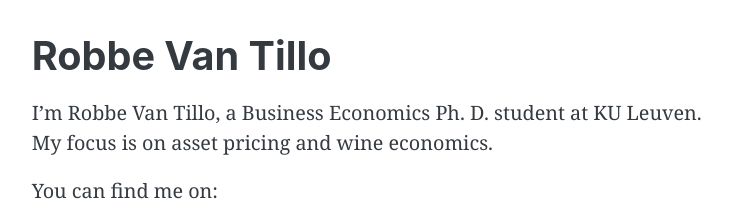
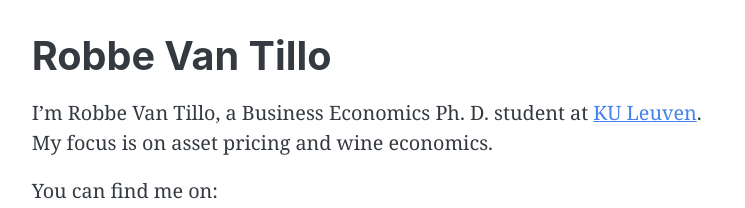
Before and after one commit to robbevantillo/robbevantillo.github.io, a plain HTML site: page index.html in a window 1280 px wide. Shown: the top 208 px of the page, without its empty margins (213-958 px from the left). Drawn offline with Linux system fonts and the light colour scheme.

Commit message:
KU Leuven link in description

```diff
--- a/index.html
+++ b/index.html
@@ -90,7 +90,7 @@
 
 </header>
 
-<p>I’m Robbe Van Tillo, a Business Economics Ph. D. student at KU Leuven.<br>
+<p>I’m Robbe Van Tillo, a Business Economics Ph. D. student at <a href="https://feb.kuleuven.be/Robbe.VanTillo" target="_blank">KU Leuven</a>.<br>
 My focus is on asset pricing and wine economics.</p>
 <p>You can find me on:</p>
 <table class="table">
```
